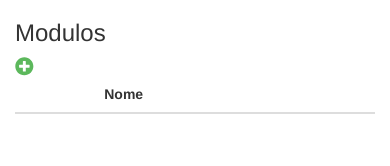
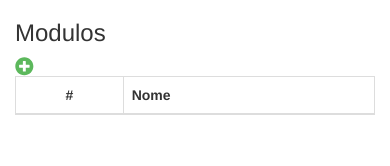
Before and after one commit to edumoritz/HelpBotFront, an Angular app: page /app/modulo-visualizacao in a window 390 px wide. Shown: the top 166 px of the page. Built offline with nearby package versions, Linux system fonts and the light colour scheme.

Commit message:
Arrumando midas queries dos botoes do cadastro

```diff
--- a/src/app/features/modulo/visualizacao/modulo-visualizacao.component.html
+++ b/src/app/features/modulo/visualizacao/modulo-visualizacao.component.html
@@ -9,11 +9,11 @@
     >
   </fa-icon>
 
-  <table class="table table-striped">
+  <table class="table table-bordered table-striped">
 
     <thead>
       <tr>
-        <th></th>
+        <th class="text-center my-button-table">#</th>
         <th>Nome</th>
       </tr>
     </thead>
--- a/src/styles.scss
+++ b/src/styles.scss
@@ -30,3 +30,42 @@
   transition: all 0.5s;
   transform: scale(1.2);
 }
+
+.my-button-table {
+  width: 8%;
+}
+
+@media only screen and (max-width: 1080px) {
+  /* For mobile phones: */
+  .my-button-table {
+    width: 10%;
+  }
+}
+
+@media only screen and (max-width: 768px) {
+  /* For mobile phones: */
+  .my-button-table {
+    width: 15%;
+  }
+}
+
+@media only screen and (max-width: 560px) {
+  /* For mobile phones: */
+  .my-button-table {
+    width: 20%;
+  }
+}
+
+@media only screen and (max-width: 480px) {
+  /* For mobile phones: */
+  .my-button-table {
+    width: 30%;
+  }
+}
+
+@media only screen and (max-width: 240px) {
+  /* For mobile phones: */
+  .my-button-table {
+    width: 40%;
+  }
+}
```
